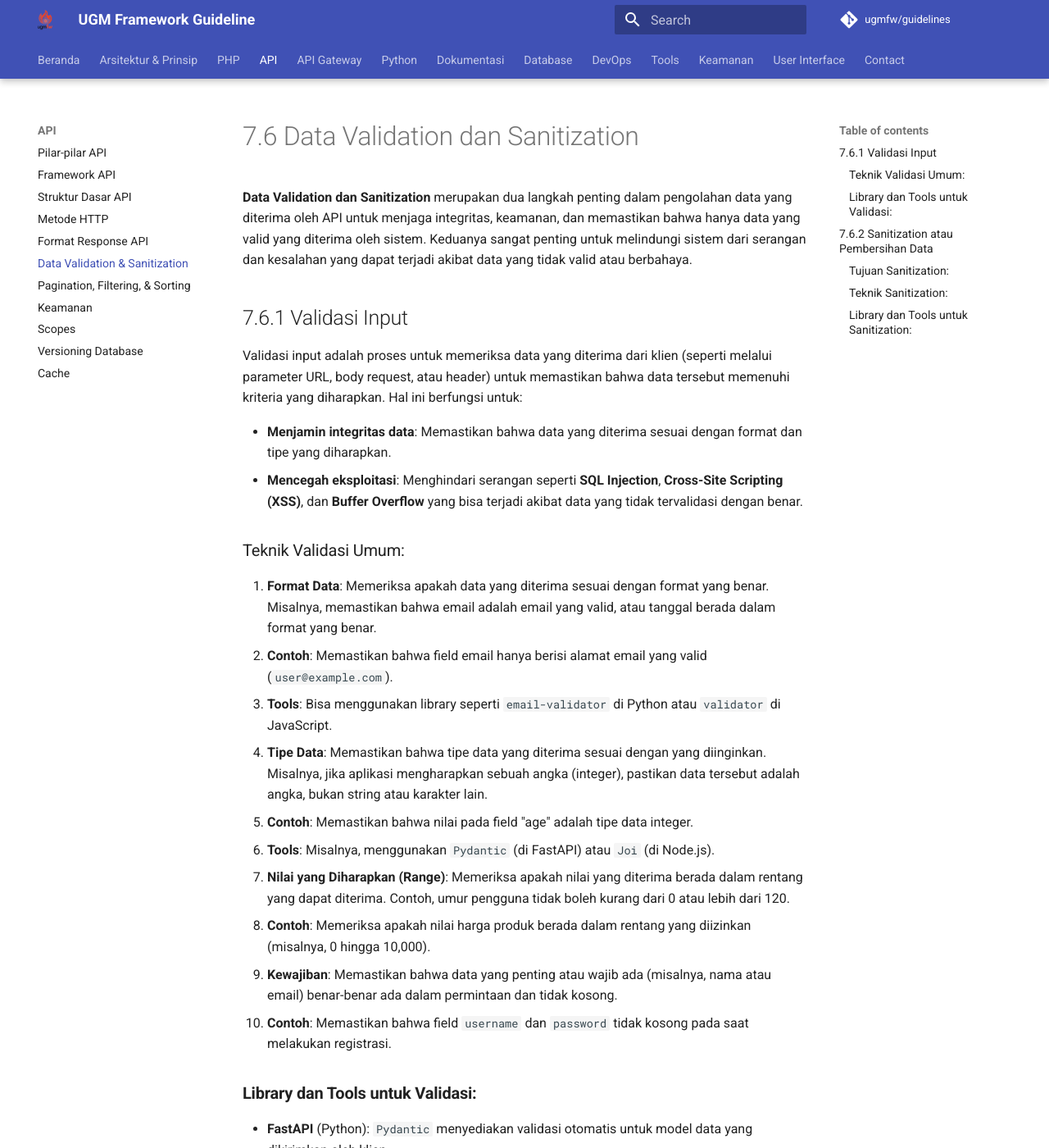
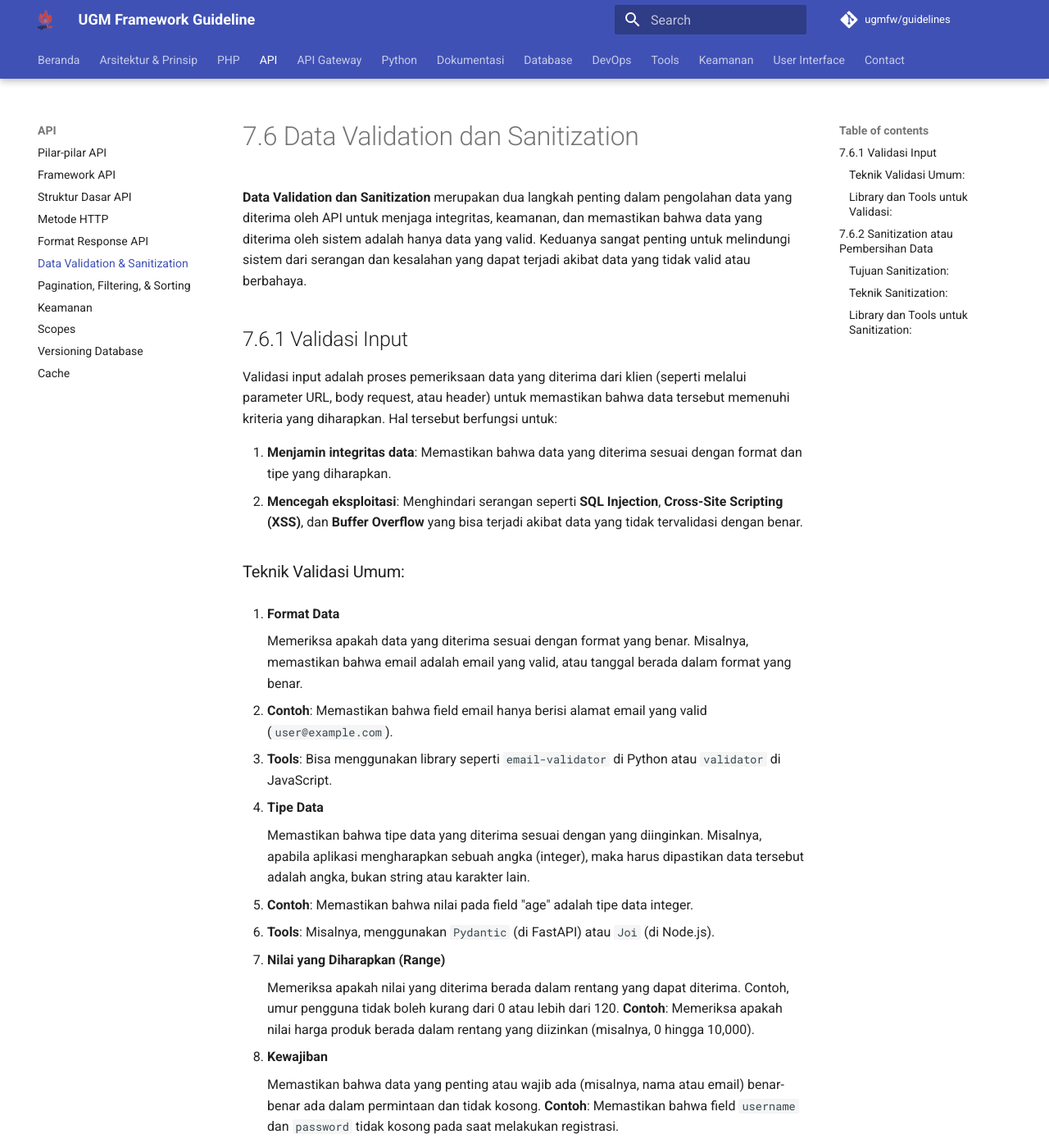
Before and after one commit to dtiugm/ugm-framework, an MkDocs documentation site: the page built from docs/api/validasi-sanitasi.md, in a window 1280 px wide and 1400 px high. Shown: the whole window at 82% size. Built offline with MkDocs 1.6.1 and Material for MkDocs 9.7.7, drawn with Linux system fonts in a browser that asks for light colours; the version menu is left out; some of the changed text lies outside the part shown.

Commit message:
update redaksional metode-http-api, format-response-api, validasi-sanitasi

```diff
--- a/docs/api/validasi-sanitasi.md
+++ b/docs/api/validasi-sanitasi.md
@@ -1,32 +1,43 @@
 # 7.6 Data Validation dan Sanitization
 
-**Data Validation dan Sanitization** merupakan dua langkah penting dalam pengolahan data yang diterima oleh API untuk menjaga integritas, keamanan, dan memastikan bahwa hanya data yang valid yang diterima oleh sistem. Keduanya sangat penting untuk melindungi sistem dari serangan dan kesalahan yang dapat terjadi akibat data yang tidak valid atau berbahaya.
+**Data Validation dan Sanitization** merupakan dua langkah penting dalam pengolahan data yang diterima oleh API untuk menjaga integritas, keamanan, dan memastikan bahwa data yang diterima oleh sistem adalah hanya data yang valid. Keduanya sangat penting untuk melindungi sistem dari serangan dan kesalahan yang dapat terjadi akibat data yang tidak valid atau berbahaya.
 
 ## 7.6.1 Validasi Input
 
-Validasi input adalah proses untuk memeriksa data yang diterima dari klien (seperti melalui parameter URL, body request, atau header) untuk memastikan bahwa data tersebut memenuhi kriteria yang diharapkan. Hal ini berfungsi untuk:
+Validasi input adalah proses pemeriksaan data yang diterima dari klien (seperti melalui parameter URL, body request, atau header) untuk memastikan bahwa data tersebut memenuhi kriteria yang diharapkan. Hal tersebut berfungsi untuk:
 
-- **Menjamin integritas data**: Memastikan bahwa data yang diterima sesuai dengan format dan tipe yang diharapkan.
-- **Mencegah eksploitasi**: Menghindari serangan seperti **SQL Injection**, **Cross-Site Scripting (XSS)**, dan **Buffer Overflow** yang bisa terjadi akibat data yang tidak tervalidasi dengan benar.
+1. **Menjamin integritas data**: Memastikan bahwa data yang diterima sesuai dengan format dan tipe yang diharapkan.
+2. **Mencegah eksploitasi**: Menghindari serangan seperti **SQL Injection**, **Cross-Site Scripting (XSS)**, dan **Buffer Overflow** yang bisa terjadi akibat data yang tidak tervalidasi dengan benar.
 
 ### Teknik Validasi Umum:
 
-1. **Format Data**: Memeriksa apakah data yang diterima sesuai dengan format yang benar. Misalnya, memastikan bahwa email adalah email yang valid, atau tanggal berada dalam format yang benar.
-- **Contoh**: Memastikan bahwa field email hanya berisi alamat email yang valid (`user@example.com`).
-- **Tools**: Bisa menggunakan library seperti `email-validator` di Python atau `validator` di JavaScript.
-2. **Tipe Data**: Memastikan bahwa tipe data yang diterima sesuai dengan yang diinginkan. Misalnya, jika aplikasi mengharapkan sebuah angka (integer), pastikan data tersebut adalah angka, bukan string atau karakter lain.
-- **Contoh**: Memastikan bahwa nilai pada field "age" adalah tipe data integer.
-- **Tools**: Misalnya, menggunakan `Pydantic` (di FastAPI) atau `Joi` (di Node.js).
-3. **Nilai yang Diharapkan (Range)**: Memeriksa apakah nilai yang diterima berada dalam rentang yang dapat diterima. Contoh, umur pengguna tidak boleh kurang dari 0 atau lebih dari 120.
-- **Contoh**: Memeriksa apakah nilai harga produk berada dalam rentang yang diizinkan (misalnya, 0 hingga 10,000).
-4. **Kewajiban**: Memastikan bahwa data yang penting atau wajib ada (misalnya, nama atau email) benar-benar ada dalam permintaan dan tidak kosong.
-- **Contoh**: Memastikan bahwa field `username` dan `password` tidak kosong pada saat melakukan registrasi.
+1. **Format Data**
+
+    Memeriksa apakah data yang diterima sesuai dengan format yang benar. Misalnya, memastikan bahwa email adalah email yang valid, atau tanggal berada dalam format yang benar.
+
+   - **Contoh**: Memastikan bahwa field email hanya berisi alamat email yang valid (`user@example.com`).
+   - **Tools**: Bisa menggunakan library seperti `email-validator` di Python atau `validator` di JavaScript.
+
+2. **Tipe Data**
+
+    Memastikan bahwa tipe data yang diterima sesuai dengan yang diinginkan. Misalnya, apabila aplikasi mengharapkan sebuah angka (integer), maka harus dipastikan data tersebut adalah angka, bukan string atau karakter lain.
+
+   - **Contoh**: Memastikan bahwa nilai pada field "age" adalah tipe data integer.
+   - **Tools**: Misalnya, menggunakan `Pydantic` (di FastAPI) atau `Joi` (di Node.js).
+
+3. **Nilai yang Diharapkan (Range)**
+
+    Memeriksa apakah nilai yang diterima berada dalam rentang yang dapat diterima. Contoh, umur pengguna tidak boleh kurang dari 0 atau lebih dari 120. **Contoh**: Memeriksa apakah nilai harga produk berada dalam rentang yang diizinkan (misalnya, 0 hingga 10,000).
+
+4. **Kewajiban**
+
+    Memastikan bahwa data yang penting atau wajib ada (misalnya, nama atau email) benar-benar ada dalam permintaan dan tidak kosong. **Contoh**: Memastikan bahwa field `username` dan `password` tidak kosong pada saat melakukan registrasi.
 
 ### **Library dan Tools untuk Validasi:**
 
-- **FastAPI** (Python): `Pydantic` menyediakan validasi otomatis untuk model data yang dikirimkan oleh klien.
-- **Express Validator** (Node.js): Middleware untuk memvalidasi data input di aplikasi Express.
-- **Joi** (Node.js): Validasi data berbasis skema yang kuat untuk menangani data yang diterima dari klien.
+1. **FastAPI** (Python): `Pydantic` menyediakan validasi otomatis untuk model data yang dikirimkan oleh klien.
+2. **Express Validator** (Node.js): Middleware untuk memvalidasi data input di aplikasi Express.
+3. **Joi** (Node.js): Validasi data berbasis skema yang kuat untuk menangani data yang diterima dari klien.
 
 Contoh penggunaan validasi input di FastAPI dengan Pydantic
 
```
Also changed, not shown: other parts of docs/api/validasi-sanitasi.md (+29 -13 lines), docs/api/format-response-api.md (+17 -20 lines), docs/api/metode-http-api.md (+6 -2 lines).
